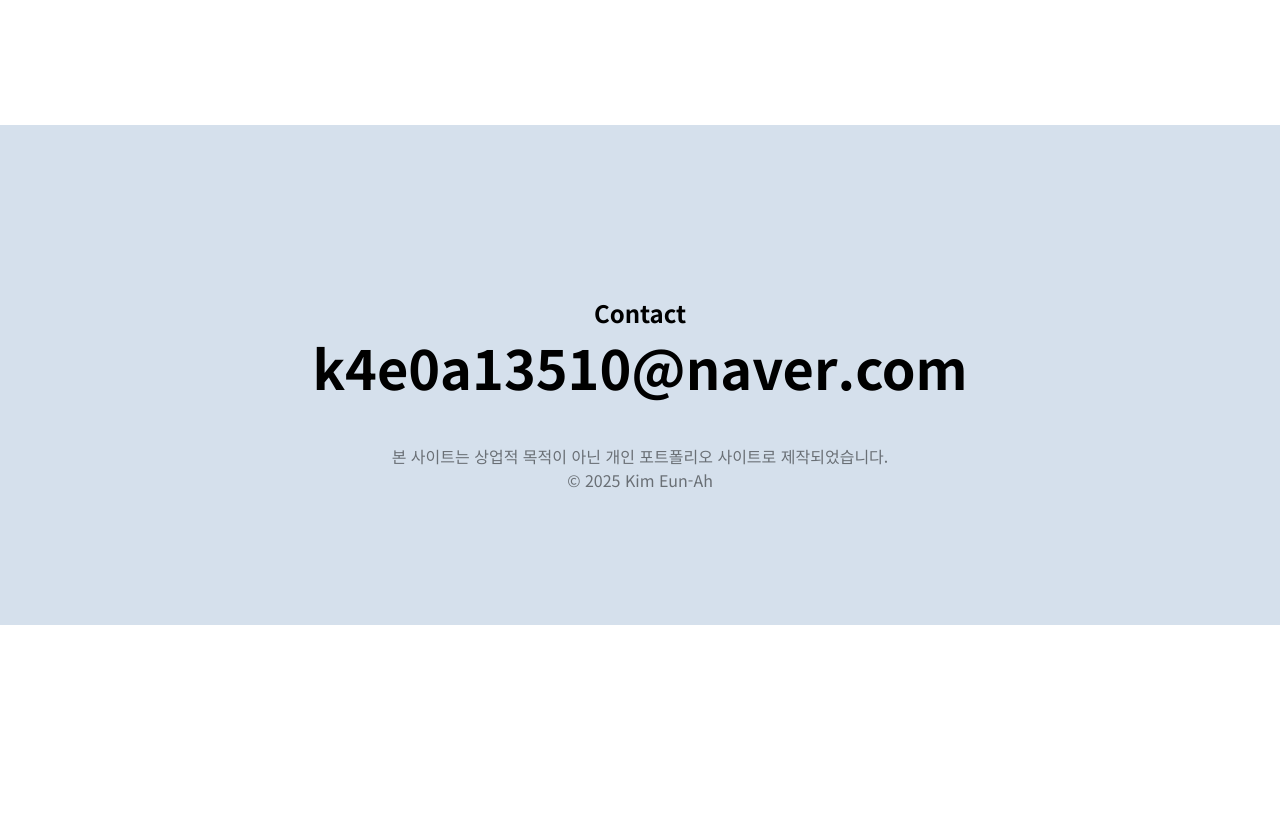
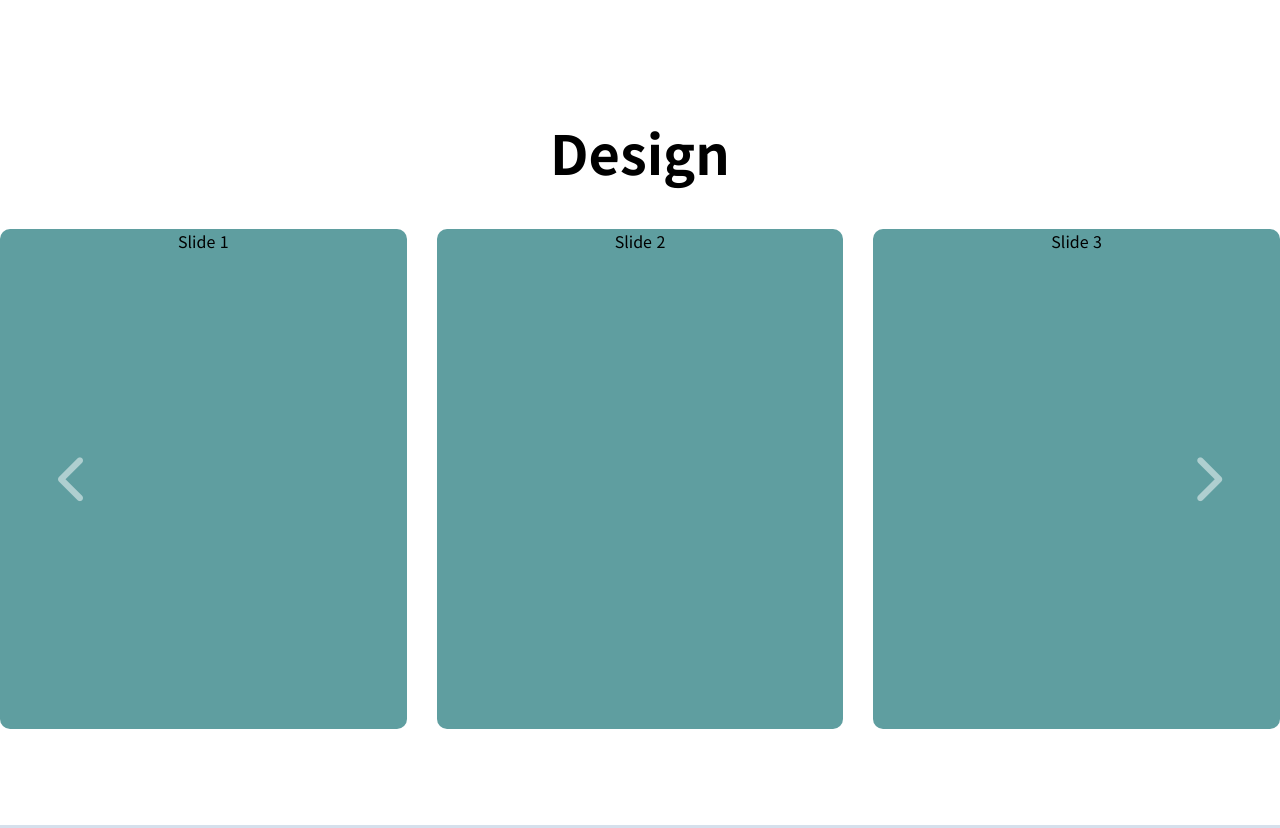
Before and after one commit to eun4013/portfolio, a plain HTML site: page index.html in a window 1280 px wide. Shown: the part 2760-3588 px from the top of the page. Before the commit the page ends 3385 px from the top, so only its background shows below. Drawn offline with nearby package versions, Linux system fonts and the light colour scheme.

Commit message:
디자인만 넣으면...!!

```diff
--- a/css/portfolio.css
+++ b/css/portfolio.css
@@ -50,6 +50,13 @@
   100% {
     transform: translateX(-50%);
   }
+}
+
+#about-me,
+#portfolio,
+#design,
+#contact {
+  scroll-margin-top: 100px;
 }
 
 /* 헤더 */
@@ -426,7 +433,7 @@
   text-align: center;
   user-select: none;
 
-  display: none;
+  /* display: none; */
 }
 
 section .design h2{
@@ -434,11 +441,40 @@
 }
 section .design .designSwiper .swiper-wrapper .swiper-slide{
   height: 500px;
+  border-radius: 10px;
   background-color: cadetblue;
 }
 
+.swiper-button-prev,
+.swiper-button-next {
+  width: 50px;
+  height: 50px;
+  display: flex;
+  align-items: center;
+  justify-content: center;
+  font-size: 50px;
+  opacity: 0.5;
+  transition: opacity 0.3s;
+  margin: 0px 50px;
+}
 
+/* 호버 시 효과 */
+.swiper-button-prev:hover,
+.swiper-button-next:hover {
+  opacity: 1;
+}
 
+/* 기본 Swiper 버튼 스타일 제거 (필수!) */
+.swiper-button-prev::after,
+.swiper-button-next::after {
+  display: none;
+}
+.swiper-button-prev i,
+.swiper-button-next i {
+  color: white;
+  font-size: 50px;
+  pointer-events: none; /* 클릭 이벤트가 부모 div에만 가도록 */
+}
 
 
 /* 푸터 footer */
--- a/index.html
+++ b/index.html
@@ -41,10 +41,10 @@
       <div class="head-menu">
         <h4>Eunah's Portfolio</h4>
         <ul class="gnb">
-          <li>About Me</li>
-          <li>Portfolio</li>
-          <li>Design</li>
-          <li>Contact</li>
+          <li data-target="about-me">About Me</li>
+          <li data-target="portfolio">Portfolio</li>
+          <li data-target="design">Design</li>
+          <li data-target="contact">Contact</li>
         </ul>
       </div>
     </header>
@@ -79,10 +79,13 @@
         </div>
       </div>
 
-      <div class="about-me">
+      <div class="about-me" id="about-me">
         <div class="profile">
           <div class="idpoto">
-            <img src="images//KakaoTalk_20250710_115016686.png" alt="kimeunah" />
+            <img
+              src="images//KakaoTalk_20250710_115016686.png"
+              alt="kimeunah"
+            />
           </div>
           <ul class="profile-txt">
             <li><span>Name : </span>김은아 / Kim EunAh</li>
@@ -148,7 +151,7 @@
         </div>
       </div>
 
-      <div class="portfolio">
+      <div class="portfolio" id="portfolio">
         <h2>Portfolio</h2>
         <ul class="tab-menu">
           <li class="active">LUSH</li>
@@ -344,7 +347,7 @@
         </ul>
       </div>
 
-      <div class="design">
+      <div class="design" id="design">
         <h2>Design</h2>
         <div class="swiper designSwiper">
           <div class="swiper-wrapper">
@@ -358,13 +361,17 @@
             <div class="swiper-slide">Slide 8</div>
             <div class="swiper-slide">Slide 9</div>
           </div>
-          <div class="swiper-button-next"></div>
-          <div class="swiper-button-prev"></div>
+          <div class="swiper-button-prev">
+  <i class="fa-solid fa-chevron-left"></i>
+</div>
+<div class="swiper-button-next">
+  <i class="fa-solid fa-chevron-right"></i>
+</div>
         </div>
       </div>
     </section>
     <footer>
-      <div class="contact">
+      <div class="contact" id="contact">
         <h4>Contact</h4>
         <h2>k4e0a13510@naver.com</h2>
         <p>
@@ -397,32 +404,45 @@
         },
       });
 
-      document.addEventListener('DOMContentLoaded', function () {
-    const openButtons = document.querySelectorAll('.viewmodal a[data-target]');
-    const modals = document.querySelectorAll('.modal');
+      document.addEventListener("DOMContentLoaded", function () {
+        const openButtons = document.querySelectorAll(
+          ".viewmodal a[data-target]"
+        );
+        const modals = document.querySelectorAll(".modal");
 
-    openButtons.forEach(btn => {
-      btn.addEventListener('click', function (e) {
+        openButtons.forEach((btn) => {
+          btn.addEventListener("click", function (e) {
             e.preventDefault();
             const targetId = this.dataset.target;
             const targetModal = document.getElementById(targetId);
             if (targetModal) {
-          targetModal.style.display = 'block';
+              targetModal.style.display = "block";
             }
           });
         });
 
-    modals.forEach(modal => {
-      const closeBtn = modal.querySelector('.close');
-      closeBtn.addEventListener('click', function () {
-        modal.style.display = 'none';
+        modals.forEach((modal) => {
+          const closeBtn = modal.querySelector(".close");
+          closeBtn.addEventListener("click", function () {
+            modal.style.display = "none";
           });
 
-      window.addEventListener('click', function (e) {
+          window.addEventListener("click", function (e) {
             if (e.target === modal) {
-          modal.style.display = 'none';
+              modal.style.display = "none";
             }
           });
+        });
+      });
+
+      document.querySelectorAll(".gnb li").forEach((item) => {
+        item.addEventListener("click", () => {
+          const targetId = item.getAttribute("data-target");
+          const targetSection = document.getElementById(targetId);
+
+          if (targetSection) {
+            targetSection.scrollIntoView({ behavior: "smooth" });
+          }
         });
       });
     </script>
```
Lines whose indentation alone changed are shown as unchanged.
